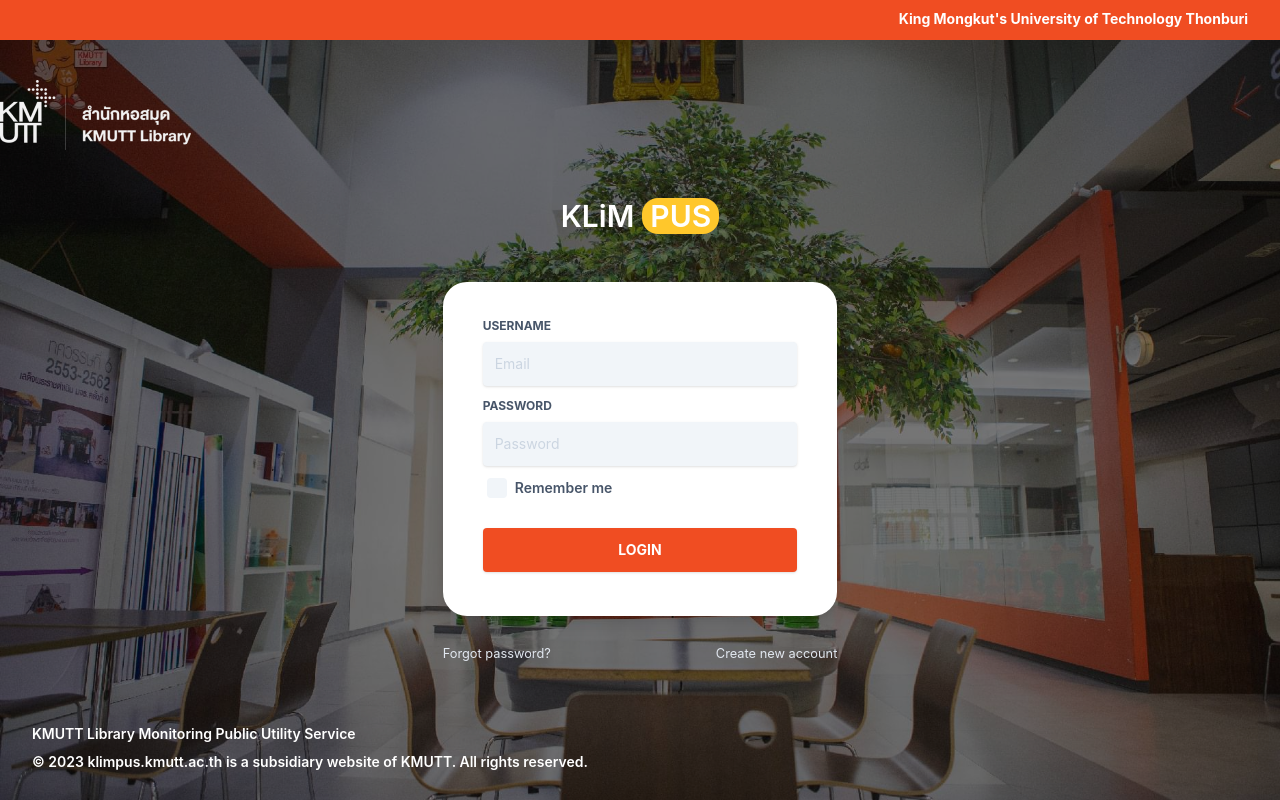
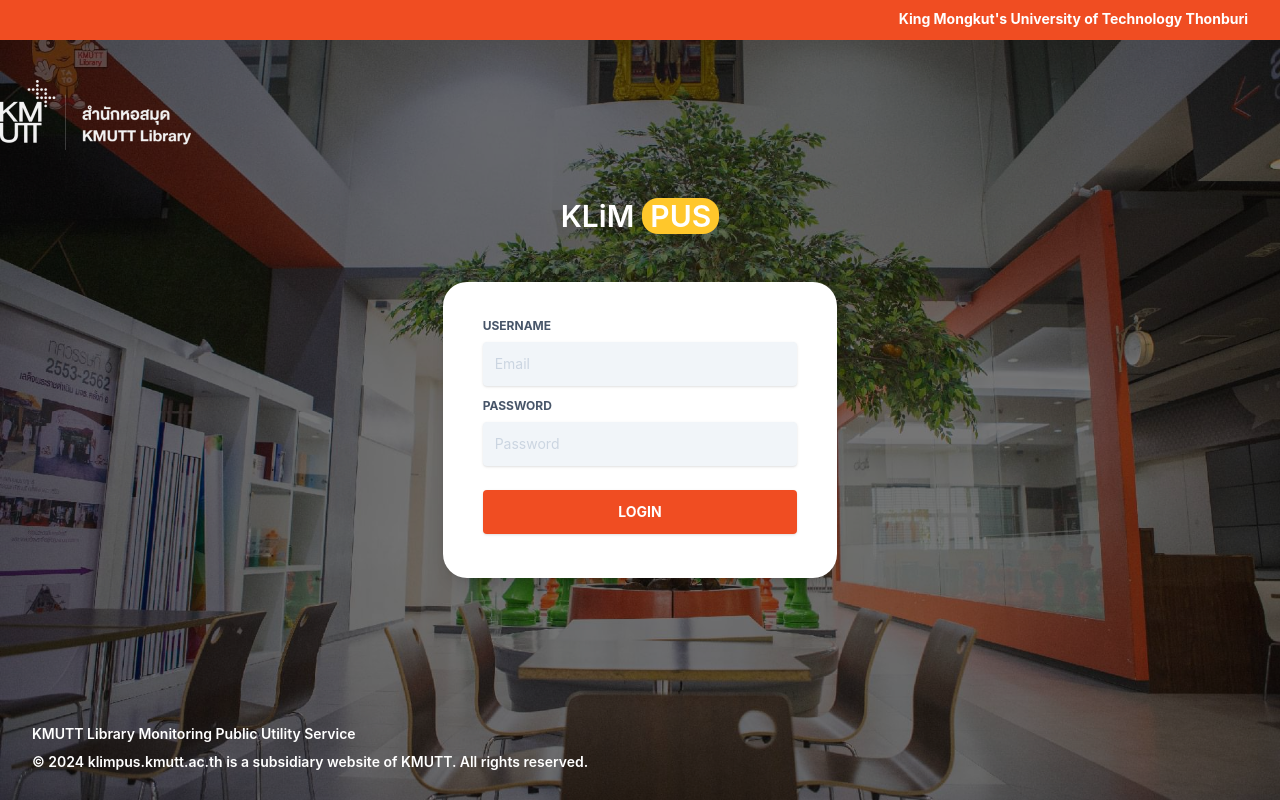
Before and after one commit to SuttirakC/klimpus, a Next.js app: page /auth/login in a window 1280 px wide. Built offline with nearby package versions, Linux system fonts and the light colour scheme.

Commit message:
decorate login

```diff
--- a/components/Footers/FooterSmall.js
+++ b/components/Footers/FooterSmall.js
@@ -18,7 +18,7 @@ export default function FooterSmall(props) {
                 KMUTT Library Monitoring Public Utility Service
               </div>
               <div className="flex-col text-sm text-white font-semibold py-1 text-center md:text-left">
-                © 2023 klimpus.kmutt.ac.th  is a subsidiary website of KMUTT. All rights reserved.
+              © {new Date().getFullYear()}{" "} klimpus.kmutt.ac.th  is a subsidiary website of KMUTT. All rights reserved.
               </div>
             </div>
 
--- a/pages/auth/login.js
+++ b/pages/auth/login.js
@@ -65,7 +65,7 @@ export default function Login() {
                       placeholder="Password"
                     />
                   </div>
-                  <div>
+                  {/* <div>
                     <label className="inline-flex items-center cursor-pointer">
                       <input
                         id="customCheckLogin"
@@ -76,7 +76,7 @@ export default function Login() {
                         Remember me
                       </span>
                     </label>
-                  </div>
+                  </div> */}
 
                   <div className="text-center mt-6">
                     <Link href="/admin/dashboard">
@@ -93,7 +93,7 @@ export default function Login() {
                 </form>
               </div>
             </div>
-            <div className="flex flex-wrap mt-6 relative">
+            {/* <div className="flex flex-wrap mt-6 relative">
               <div className="w-1/2">
                 <Link href="#pablo">
                   <span
@@ -112,7 +112,7 @@ export default function Login() {
                   </span>
                 </Link>
               </div>
-            </div>
+            </div> */}
           </div>
         </div>
       </div>
```
Also changed, not shown: 1 other file (tests, documents, lock files or other folders).
